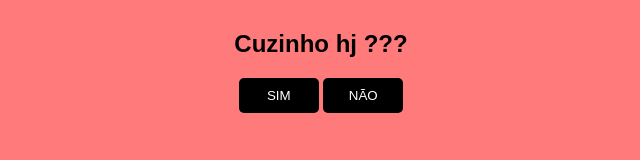
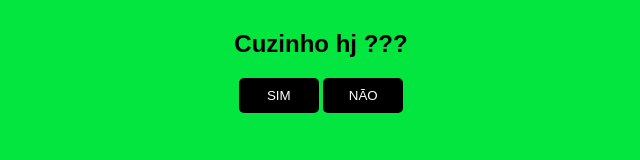
Before and after one commit to teste0010/clique, a plain HTML site: page index.html in a window 1280 px wide. Shown: the whole page, without its empty margins (329-969 px from the left). Drawn offline with Linux system fonts and the light colour scheme.

Commit message:
Update index.html
Alteração da cor

```diff
--- a/index.html
+++ b/index.html
@@ -7,7 +7,7 @@
     <title>???</title>
     <style type="text/css">
     	#conteudo {
-    background: #ff7a7a;
+    background: #02e63f;
     width: 100%;
     height: 100%;
     position: fixed;
```
